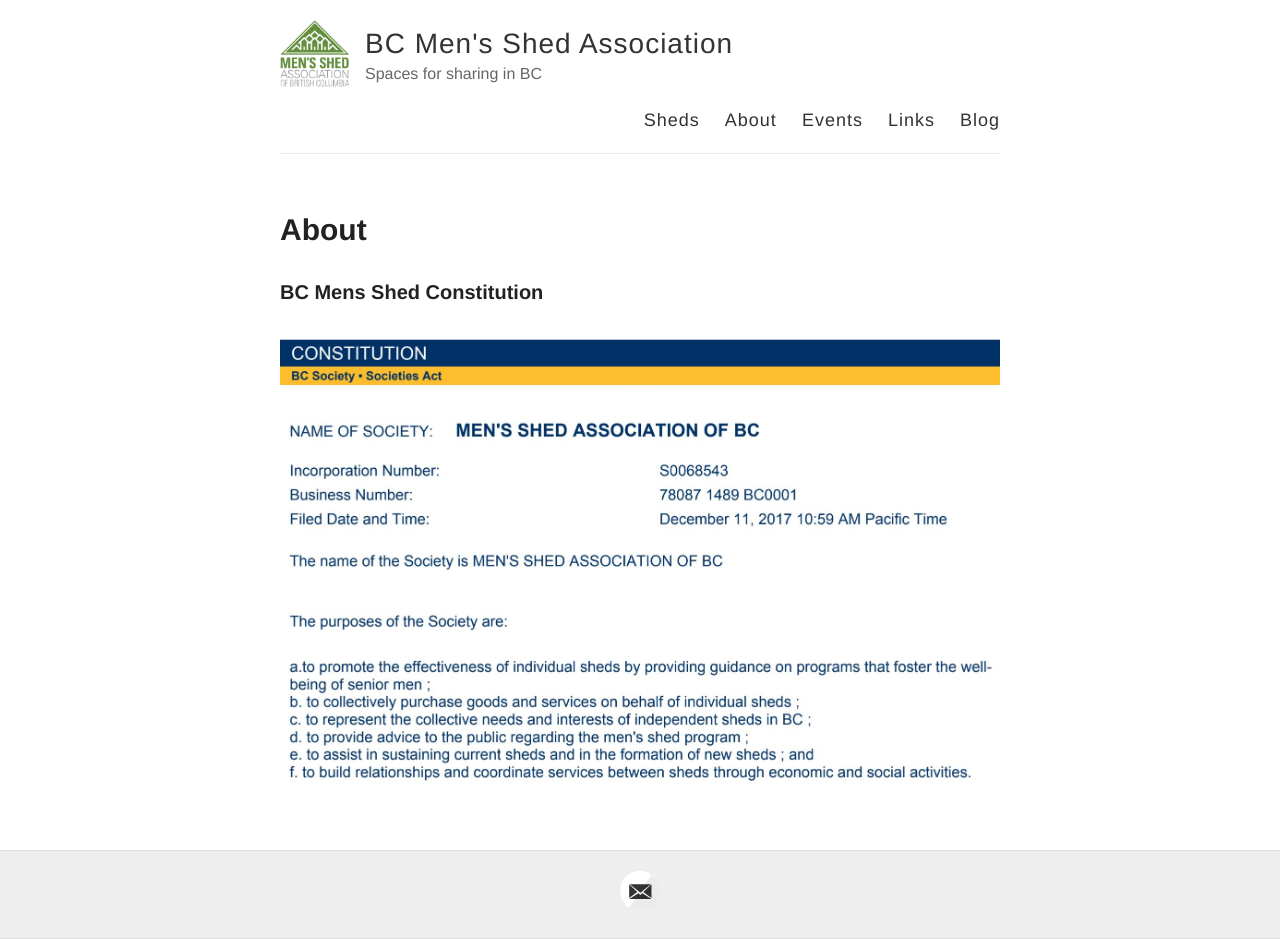
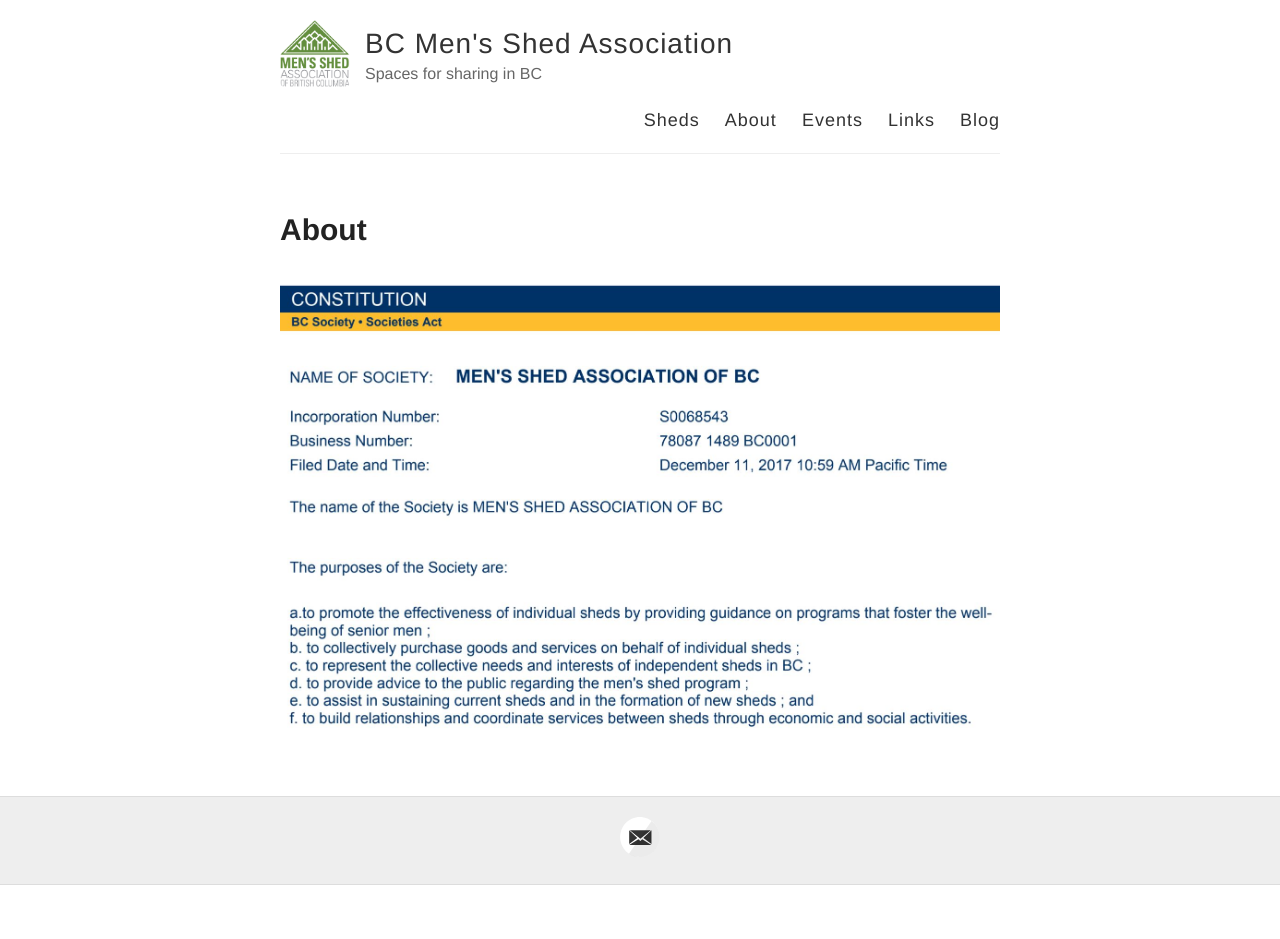
Before and after one commit to bcmensshed/bcmensshed.github.io, a Jekyll site: the page built from about.md, in a window 1280 px wide. Built offline with Jekyll 4.4.1, drawn with Linux system fonts in a browser that asks for light colours; after the commit the page ends 900 px from its top, so only the background shows below that.

Commit message:
Update about.md

```diff
--- a/about.md
+++ b/about.md
@@ -3,6 +3,5 @@
 title: About
 permalink: /about/
 ---
-### BC Mens Shed Constitution
 
 ![_config.yml]({{ site.baseurl }}/images/Constitution.JPG)
```
